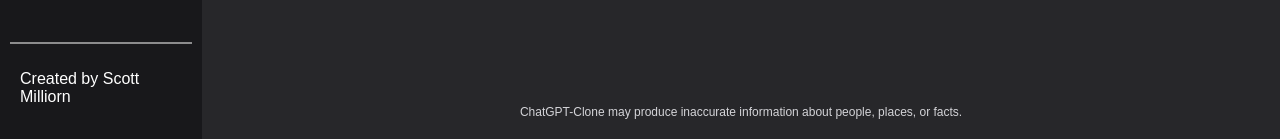
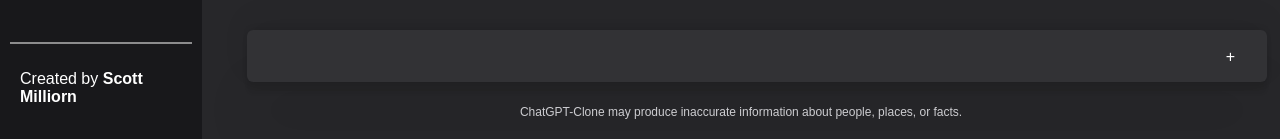
Before and after one commit to milliorn/chatgpt-clone, a React app: page / in a window 1280 px wide. Shown: the part 658-797 px from the top of the page. Built offline with nearby package versions, Linux system fonts and the light colour scheme; the HTML template or start-up script is replaced by a standard one.

Commit message:
anchor text

```diff
--- a/src/App.tsx
+++ b/src/App.tsx
@@ -111,7 +111,12 @@ function App(): JSX.Element {
           ))}
         </ul>
         <nav>
-          <p>Created by Scott Milliorn</p>
+          <p>
+            Created by{" "}
+            <a href="https://github.com/milliorn" target="_blank">
+              Scott Milliorn
+            </a>
+          </p>
         </nav>
       </section>
       <section className="main">
@@ -132,11 +137,11 @@ function App(): JSX.Element {
               +{" "}
             </div>
           </div>
+          <p className="info">
+            ChatGPT-Clone may produce inaccurate information about people,
+            places, or facts.
+          </p>
         </div>
-        <p className="info">
-          ChatGPT-Clone may produce inaccurate information about people, places,
-          or facts.
-        </p>
       </section>
     </div>
   );
--- a/src/index.css
+++ b/src/index.css
@@ -3,6 +3,17 @@
 * {
   color: white;
   font-family: Open-Sans, sans-serif;
+}
+
+a {
+  color: white;
+  text-decoration: none;
+  font-weight: bold;
+}
+
+a:hover {
+  text-decoration: none;
+  color: gray;
 }
 
 body {
@@ -86,6 +97,7 @@ nav {
 .history li {
   cursor: pointer;
   list-style-type: none;
+  margin: 0.125rem; /* 2px */
   padding: 1rem /* 16px */ 0;
 }
 
```
